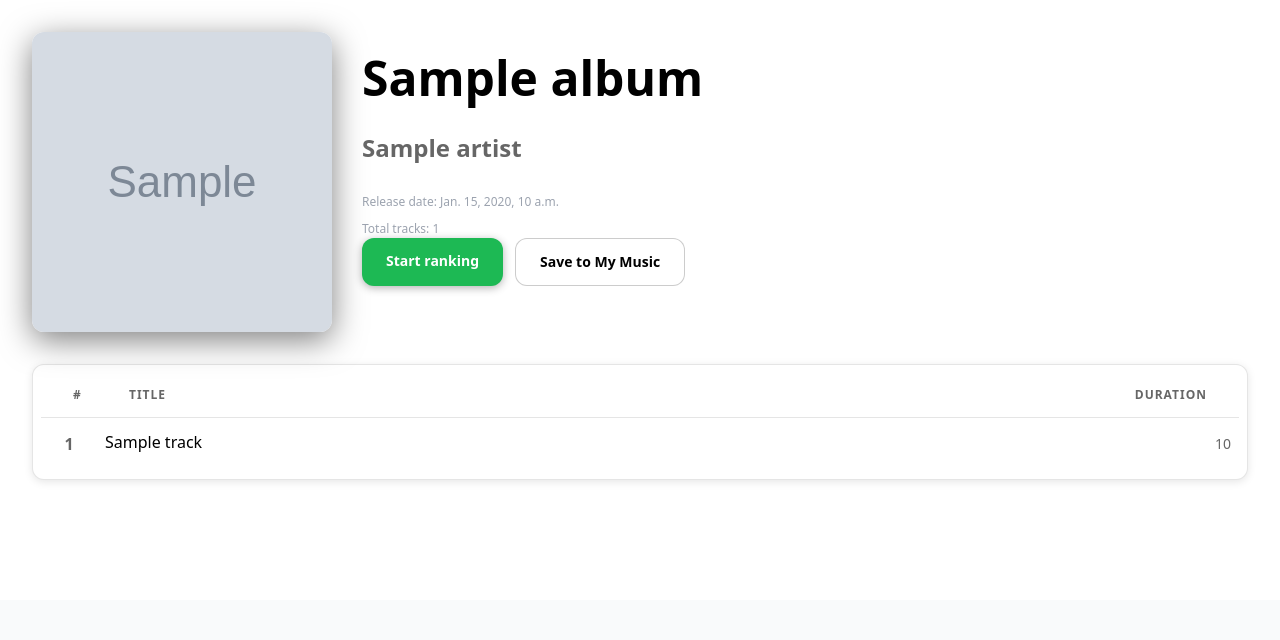
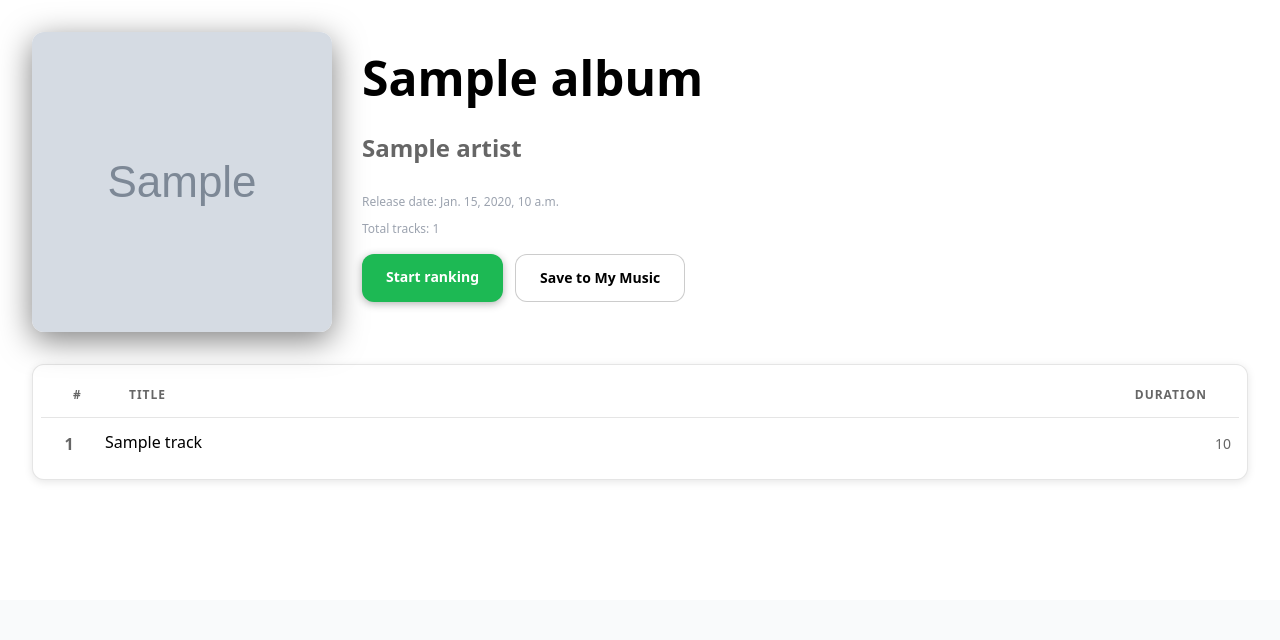
Before and after one commit to AtharvCoding/albumranker, a Django app: template myapp/templates/myapp/album_detail.html in a window 1280 px wide. Shown: the part 63-703 px from the top of the page. Run offline with Django 5.2, Linux system fonts and the light colour scheme; the template is opened without the code that fills it: most values are stand-ins (such as "Sample title", 1, 10 or a date in 2020); grey boxes marked "Sample" are stand-in pictures; parts of the project's set-up code (start-up, migrations or seed data) failed here and were passed over.

Commit message:
button alignment

```diff
--- a/myapp/templates/myapp/album_detail.html
+++ b/myapp/templates/myapp/album_detail.html
@@ -22,7 +22,7 @@
           {% endif %}
           <p style="margin: 0;">Total tracks: {{ album.total_tracks }}</p>
         </div>
-        <div class="album-actions">
+        <div class="album-actions" style="margin-top: 16px;">
           <a href="{% url 'myapp:rank' album_id=album.id %}" class="btn btn-primary">
             Start ranking
           </a>
```
